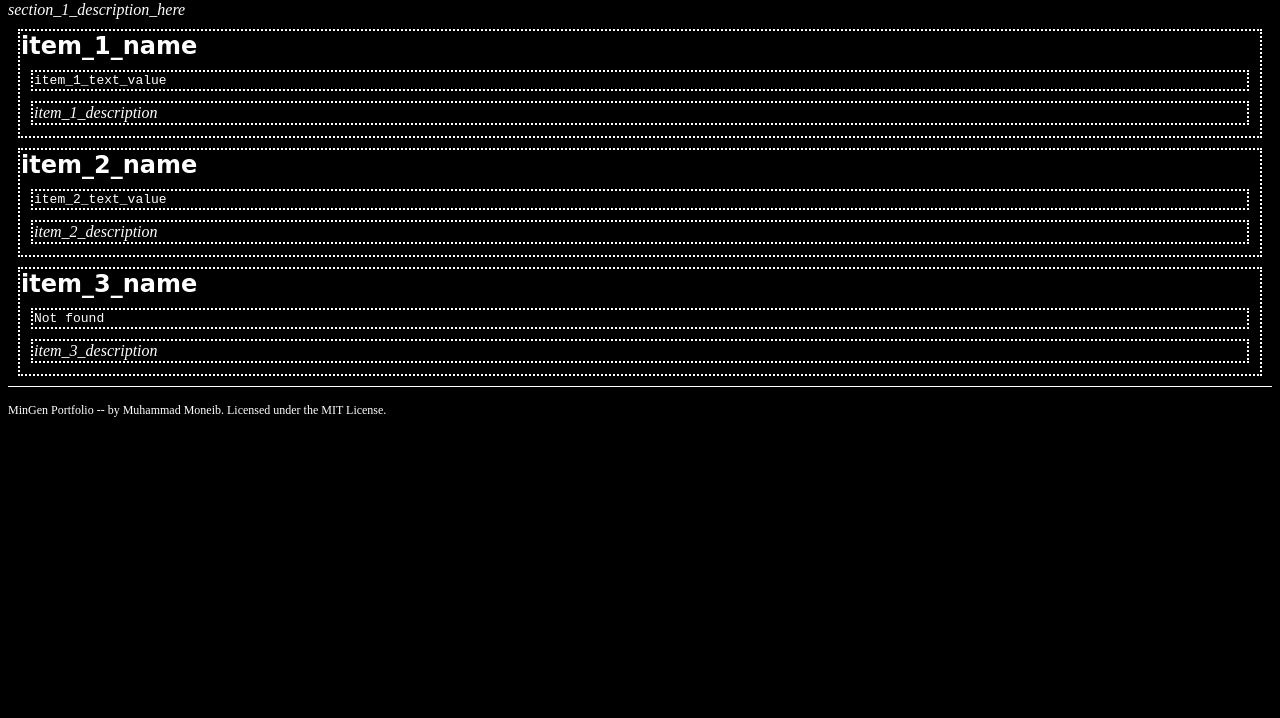
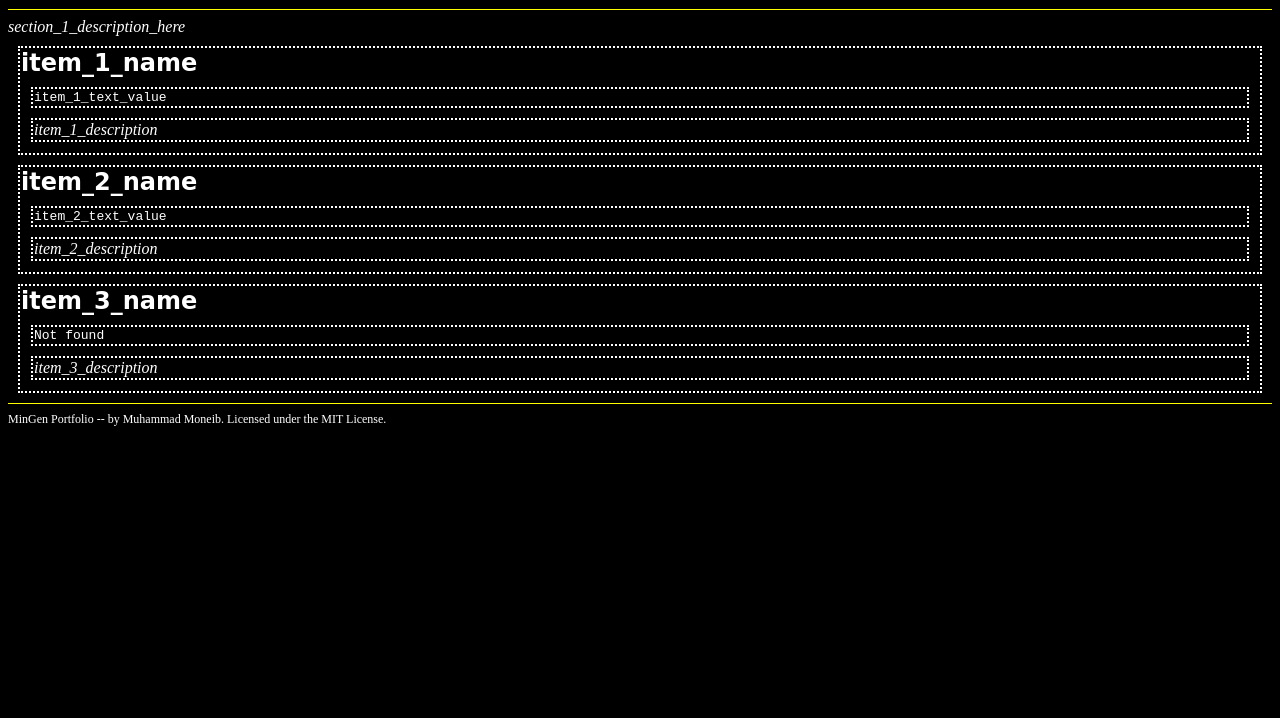
Before and after one commit to mmoneib/mingen-portfolio, a plain HTML site: page page.html in a window 1280 px wide. Shown: the part 82-800 px from the top of the page. Drawn offline with Linux system fonts and the light colour scheme; no server answers.

Commit message:
Added horiontal separator of title and footer.

```diff
--- a/page.html
+++ b/page.html
@@ -8,11 +8,6 @@ body {
 }
 footer {
   font-size: 0.75em;
-  margin-top: 1vh;
-  padding-top: 2vh;
-  border-top: white;
-  border-top-width: 1px;
-  border-top-style: solid;
 }
 button {
   border-style: solid;
@@ -64,10 +59,18 @@ button {
 .structured {
   padding: 0.5vh;
 }
+.separated {
+  margin-top: 1vh;
+  padding-top: 1vh;
+  border-top: yellow;
+  border-top-width: 1px;
+  border-top-style: solid;
+}
 #title_span {
   font-size: 2.5em;
   font-weight: bold;
   font-family: cursive;
+  color: yellow
 }
 @media (orientation: portrait) {
   #title_span {
@@ -101,7 +104,6 @@ button {
 // TODO: Container actions - download, open in a new tab, request, share.
 // TODO: Add decryption of content.
 // TODO: Add paging.
-// TODO: Separat CSS into a different file.
 // TODO: Fix issue with (sub)sections having same name. Prefix with parent?
 // TODO: Make Vault's structure as folder per section.
 // TODO: Avoid possibility of script injection when using innerHTML.
@@ -119,7 +121,7 @@ function addSectionContent(contentJsonText, configArr) {
   }
   var sectionId=configArr[0];
   var contentElement = document.getElementById(sectionId+"_content");
-  contentElement.innerHTML="<div class='described'>"+jsonObject.description+"</div>";
+  contentElement.innerHTML="<div class='described separated'>"+jsonObject.description+"</div>";
   var itemsArr = jsonObject.items;
   for (var i=0; i<itemsArr.length; i++) {
     var item = itemsArr[i];
@@ -230,7 +232,7 @@ portfolio_title_banner_here
 <div id="background">
 </div>
 </body>
-<footer>
+<footer class="separated">
 <div>MinGen Portfolio -- by Muhammad Moneib. Licensed under the MIT License.</div>
 </footer>
 <html>
```
